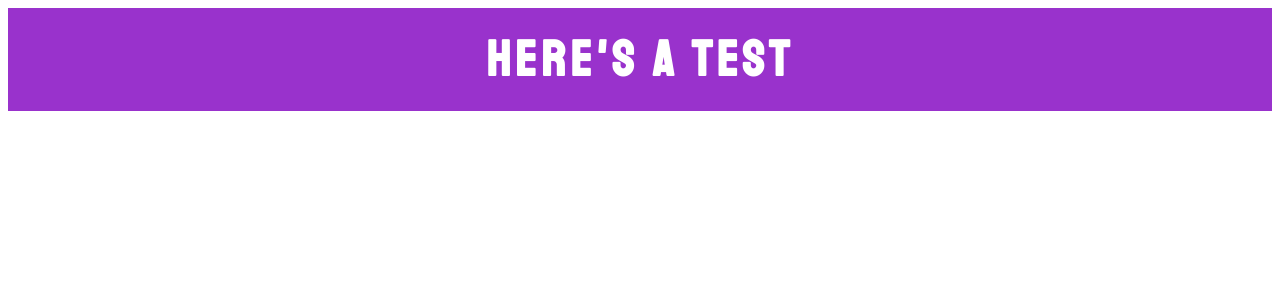
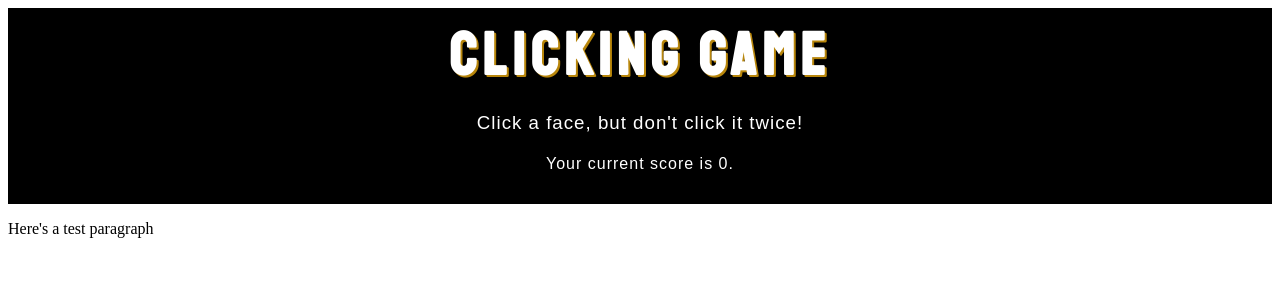
Before and after one commit to irohdesign/clicking-game, a React (Create React App) app: page / in a window 1280 px wide. Shown: the top 300 px of the page. Built offline with nearby package versions, Linux system fonts and the light colour scheme.

Commit message:
added sunny characters as objects, working out format of header and card files

```diff
--- a/src/App.js
+++ b/src/App.js
@@ -1,13 +1,17 @@
 import React, {Component} from "react";
-
+import Header from "./components/header/header.js";
+import Card from "./components/cards/cards.js";
+import Cast from "./sunny.json";
 
 class App extends Component {
     render() {
         return (
-            <div>
-                <h1>Here's a test</h1>
-            </div>
-        )
+            <main>
+                <Header />
+
+                <Card />
+            </main>
+        );
     }
 }
 export default App;
--- a/src/components/cards/cards.js
+++ b/src/components/cards/cards.js
@@ -0,0 +1,9 @@
+import React from "react";
+
+function Card(props) {
+    return(
+        <p>Here's a test paragraph</p>
+    )
+}
+
+export default Card;
--- a/src/components/header/header.css
+++ b/src/components/header/header.css
@@ -0,0 +1,21 @@
+.header {
+    background: black;
+    margin: 0;
+    text-align: center;
+    padding: 10px;
+    color: white;
+}
+
+h1 {
+    font-family: Staatliches;
+    font-size: 60px;
+    letter-spacing: 6px;
+    margin: 0;
+    text-shadow: darkgoldenrod 2px 2px;
+}
+
+h3, h4 {
+    font-family: sans-serif;
+    font-weight: normal;
+    letter-spacing: 1px;
+}
--- a/src/components/header/header.js
+++ b/src/components/header/header.js
@@ -0,0 +1,16 @@
+import React from "react";
+import "./header.css";
+
+let score = 0;
+
+function header() {
+    return (
+        <div class="header">
+            <h1>Clicking Game</h1>
+            <h3 id="tagalong">Click a face, but don't click it twice!</h3>
+            <h4>Your current score is {score}.</h4>
+        </div>
+    );
+}
+
+export default header;
--- a/src/index.js
+++ b/src/index.js
@@ -1,6 +1,5 @@
 import React from "react";
 import ReactDOM from "react-dom";
-import "./style.css";
 import App from "./App.js";
 
 ReactDOM.render(<App />, document.getElementById("root"));
--- a/src/style.css
+++ /dev/null
@@ -1,14 +0,0 @@
-html, body {
-    height: 100%;
-}
-
-h1 {
-    font-family: 'Staatliches';
-    letter-spacing: 5px;
-    text-align: center;
-    font-size: 50px;
-    background: darkorchid;
-    color: white;
-    margin: 0px;
-    padding: 20px;
-}
--- /dev/null
+++ b/src/sunny.json
@@ -0,0 +1,52 @@
+[
+    {
+        "id" : 1,
+        "name" : "Charlie",
+        "url" : "https://img.cinemablend.com/cb/b/e/1/6/4/8/be16484386d142684e7036c7ffd08245f3b4b5119aef4245b0e769932606864c.jpg"
+    },
+    {
+        "id": 2,
+        "name": "Sweet Dee",
+        "url": "https://static.tvgcdn.net/mediabin/galleries/shows/g_l/iq_iz/itsalwayssunnyinphiladelphia/season4/sunny-philadelphia38.jpg"
+    },
+    {
+        "id": 3,
+        "name": "Dennis",
+        "url": "https://i.guim.co.uk/img/media/a7a0fe85ed78055e526adda0030590371973dd75/0_167_3600_2161/master/3600.jpg?width=300&quality=85&auto=format&fit=max&s=da76047e2f95a669ac272217d5b3d677"
+    },
+    {
+        "id": 4,
+        "name": "Mac",
+        "url": "https://cimg.tvgcdn.net/i/2017/02/08/49730ab8-5d72-4289-9e97-fad94ea8d5cd/ec189037760f170762194413cf102a33/170208-news-its-always-sunny.jpg"
+    },
+    {
+        "id": 5,
+        "name": "Frank",
+        "image": "https://i.ytimg.com/vi/4TBQ9rD686c/maxresdefault.jpg"
+    },
+    {
+        "id" : 6,
+        "name" : "Bonnie",
+        "url" : "https://66.media.tumblr.com/ba6e8b01ed115c999e83d5041af7345c/tumblr_pjwh8vOuwJ1taq4zmo3_500.png"
+    },
+    {
+        "id": 7,
+        "name": "Liam MyPoyle",
+        "url": "https://vignette.wikia.nocookie.net/itsalwayssunny/images/8/82/Liam_McPoyle.jpg/revision/latest/scale-to-width-down/620?cb=20141103023841"
+    },
+    {
+        "id": 8,
+        "name": "Maureen Ponderosa",
+        "url": "https://vignette.wikia.nocookie.net/itsalwayssunny/images/8/89/Mac_Kills_His_Dad_9.jpg/revision/latest?cb=20150301230534"
+    },
+    {
+        "id": 9,
+        "name": "The Waitress",
+        "url": "http://legendsrevealed.com/entertainment/wp-content/uploads/2016/01/waitress.jpg"
+    },
+    {
+        "id": 10,
+        "name": "Mac's Dad",
+        "image": "https://i.redd.it/qtu50ozgik001.jpg"
+    }
+]
```
Also changed, not shown: 1 other file (tests, documents, lock files or other folders).
